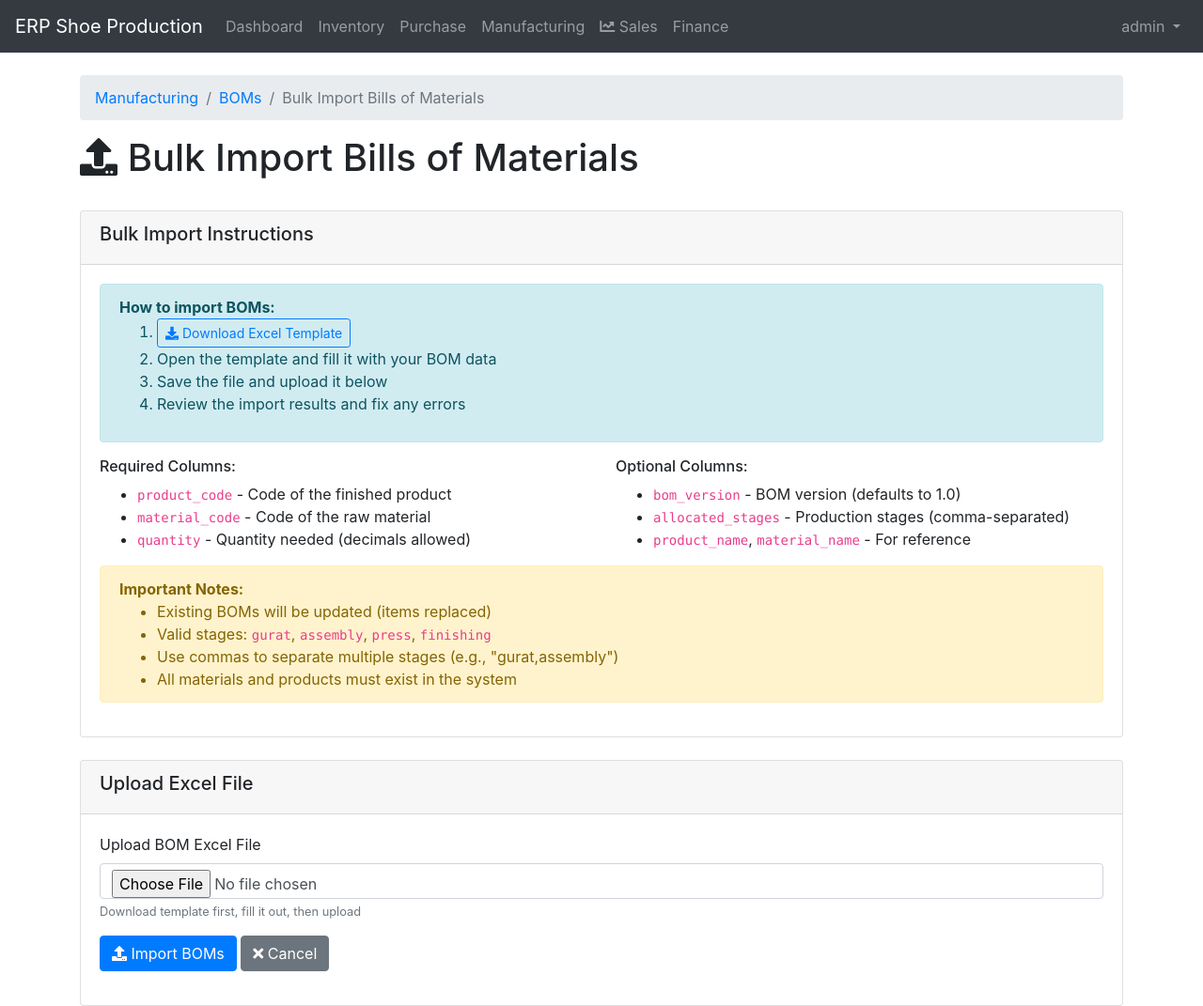
After one commit to afrizal0225/ERP-BENGKEL, a Django app: page /manufacturing/boms/bulk-import/ in a window 1280 px wide. The commit adds this page. Shown: the whole page at 94% size. Run offline with Django 5.2, Linux system fonts and the light colour scheme; a user stored in the database is signed in; data comes from the database, SQL or seed files in the repository; both versions use the stored data as it was after the commit; some libraries are stand-ins or nearby versions.

Commit message:
Update BOM
format bom sudah bisa dipisah per station dan multiitem via importing

```diff
--- a/manufacturing/forms.py
+++ b/manufacturing/forms.py
@@ -48,14 +48,15 @@ class BOMItemForm(forms.ModelForm):
 
     class Meta:
         model = BOMItem
-        fields = ['material', 'quantity', 'unit_cost', 'allocated_stages']
+        fields = ['material', 'quantity', 'allocated_stages']
         widgets = {
             'quantity': forms.NumberInput(attrs={'step': '0.01'}),
-            'unit_cost': forms.NumberInput(attrs={'step': '0.01'}),
         }
 
     def __init__(self, *args, **kwargs):
         super().__init__(*args, **kwargs)
+        # Filter materials to only active ones
+        self.fields['material'].queryset = RawMaterial.objects.filter(is_active=True).order_by('name')
         if self.instance and self.instance.pk:
             self.fields['allocated_stages'].initial = self.instance.allocated_stages
 
@@ -67,8 +68,9 @@ BOMItemFormSet = inlineformset_factory(
     form=BOMItemForm,
     extra=1,
     can_delete=True,
-    min_num=1,
-    validate_min=True,
+    min_num=0,
+    validate_min=False,
+    max_num=20,  # Allow up to 20 items
 )
 
 
@@ -206,3 +208,18 @@ class BulkWorkOrderGenerationForm(forms.Form):
                 )
 
         return cleaned_data
+
+
+class BOMBulkImportForm(forms.Form):
+    """Form for bulk importing BOMs from Excel"""
+    excel_file = forms.FileField(
+        label="Upload BOM Excel File",
+        help_text="Download template first, fill it out, then upload",
+        widget=forms.FileInput(attrs={'accept': '.xlsx,.xls'})
+    )
+
+    def clean_excel_file(self):
+        file = self.cleaned_data['excel_file']
+        if not file.name.endswith(('.xlsx', '.xls')):
+            raise forms.ValidationError("Only Excel files (.xlsx, .xls) are allowed")
+        return file
--- a/manufacturing/urls.py
+++ b/manufacturing/urls.py
@@ -21,6 +21,8 @@ urlpatterns = [
     path('boms/<int:pk>/', views.bill_of_materials_detail, name='bill_of_materials_detail'),
     path('boms/<int:pk>/update/', views.bill_of_materials_update, name='bill_of_materials_update'),
     path('boms/<int:pk>/delete/', views.bill_of_materials_delete, name='bill_of_materials_delete'),
+    path('boms/bulk-import/', views.bom_bulk_import, name='bom_bulk_import'),
+    path('boms/download-template/', views.download_bom_template, name='download_bom_template'),
 
     # Work Order URLs
     path('work-orders/', views.work_order_list, name='work_order_list'),
@@ -34,4 +36,7 @@ urlpatterns = [
 
     # Reports URLs
     path('reports/', views.manufacturing_reports, name='manufacturing_reports'),
+
+    # API URLs
+    path('api/material-price/<int:material_id>/', views.get_material_price, name='get_material_price'),
 ]
--- a/manufacturing/views.py
+++ b/manufacturing/views.py
@@ -15,9 +15,22 @@ from .models import (
 from .forms import (
     ProductionOrderForm, BillOfMaterialsForm, BOMItemFormSet,
     WorkOrderForm, MaterialConsumptionForm, ProductionProgressForm,
-    BulkWorkOrderGenerationForm
+    BulkWorkOrderGenerationForm, BOMBulkImportForm
 )
 from inventory.models import FinishedProduct, RawMaterial
+
+
+@login_required
+def get_material_price(request, material_id):
+    """API view to get material unit price"""
+    try:
+        material = RawMaterial.objects.get(id=material_id)
+        return JsonResponse({
+            'unit_price': float(material.unit_price),
+            'name': material.name
+        })
+    except RawMaterial.DoesNotExist:
+        return JsonResponse({'error': 'Material not found'}, status=404)
 
 
 @login_required
@@ -318,9 +331,13 @@ def bill_of_materials_create(request):
         form = BillOfMaterialsForm()
         formset = BOMItemFormSet()
 
+    # Get all active raw materials for the template
+    materials = RawMaterial.objects.filter(is_active=True).order_by('name').values('id', 'code', 'name', 'unit_price')
+
     context = {
         'form': form,
         'formset': formset,
+        'materials': list(materials),
         'title': 'Create Bill of Materials'
     }
     return render(request, 'manufacturing/bom_form.html', context)
@@ -362,10 +379,14 @@ def bill_of_materials_update(request, pk):
         form = BillOfMaterialsForm(instance=bom)
         formset = BOMItemFormSet(instance=bom)
 
+    # Get all active raw materials for the template
+    materials = RawMaterial.objects.filter(is_active=True).order_by('name').values('id', 'code', 'name', 'unit_price')
+
     context = {
         'form': form,
         'formset': formset,
         'bom': bom,
+        'materials': list(materials),
         'title': f'Update BOM: {bom.product.name} v{bom.version}'
     }
     return render(request, 'manufacturing/bom_form.html', context)
@@ -625,3 +646,222 @@ def manufacturing_reports(request):
         'title': 'Manufacturing Reports'
     }
     return render(request, 'manufacturing/reports.html', context)
+
+
+@login_required
+def download_bom_template(request):
+    """Download BOM import template"""
+    try:
+        import pandas as pd
+    except ImportError:
+        messages.error(request, "pandas library is required for Excel export. Please install it.")
+        return redirect('bill_of_materials_list')
+
+    # Create template DataFrame
+    template_data = {
+        'product_code': ['PROD001', 'PROD001', 'PROD001', 'PROD002', 'PROD002'],
+        'product_name': ['Sample Product 1', 'Sample Product 1', 'Sample Product 1', 'Sample Product 2', 'Sample Product 2'],
+        'bom_version': [1.0, 1.0, 1.0, 1.0, 1.0],
+        'material_code': ['MAT001', 'MAT002', 'MAT003', 'MAT004', 'MAT005'],
+        'material_name': ['Material 1', 'Material 2', 'Material 3', 'Material 4', 'Material 5'],
+        'quantity': [2.5, 1.0, 3.0, 1.5, 0.5],
+        'allocated_stages': ['gurat,assembly', 'press', 'finishing,gurat', 'assembly', 'gurat,press,finishing']
+    }
+
+    df = pd.DataFrame(template_data)
+
+    # Get actual products and materials from database
+    products = FinishedProduct.objects.filter(is_active=True).values('code', 'name').order_by('code')
+    materials = RawMaterial.objects.filter(is_active=True).values('code', 'name', 'unit', 'unit_price').order_by('code')
+
+    # Create Excel response
+    from django.http import HttpResponse
+    response = HttpResponse(content_type='application/vnd.openxmlformats-officedocument.spreadsheetml.sheet')
+    response['Content-Disposition'] = 'attachment; filename="bom_import_template.xlsx"'
+
+    with pd.ExcelWriter(response, engine='openpyxl') as writer:
+        df.to_excel(writer, sheet_name='BOM_Import', index=False)
+
+        # Add products reference sheet
+        products_df = pd.DataFrame(list(products))
+        products_df.columns = ['Product Code', 'Product Name']
+        products_df.to_excel(writer, sheet_name='Available_Products', index=False)
+
+        # Add materials reference sheet
+        materials_df = pd.DataFrame(list(materials))
+        materials_df.columns = ['Material Code', 'Material Name', 'Unit', 'Unit Price']
+        materials_df.to_excel(writer, sheet_name='Available_Materials', index=False)
+
+        # Add instructions sheet
+        instructions_df = pd.DataFrame({
+            'Instructions': [
+                'Fill out this template to bulk import Bills of Materials (BOMs)',
+                '',
+                'REQUIRED COLUMNS:',
+                '• product_code: Code of the finished product (see Available_Products sheet)',
+                '• material_code: Code of the raw material (see Available_Materials sheet)',
+                '• quantity: Quantity of material needed (decimal allowed)',
+                '',
+                'OPTIONAL COLUMNS:',
+                '• product_name: Name of the product (for reference)',
+                '• bom_version: BOM version number (defaults to 1.0)',
+                '• material_name: Name of the material (for reference)',
+                '• allocated_stages: Production stages (comma-separated: gurat,assembly,press,finishing)',
+                '',
+                'NOTES:',
+                '• Each row represents one BOM item',
+                '• Multiple rows with same product_code + bom_version = one BOM with multiple items',
+                '• Existing BOMs will be updated (items replaced)',
+                '• allocated_stages can be: gurat, assembly, press, finishing (or combinations)',
+                '• Leave allocated_stages empty for no stage allocation',
+                '• Check Available_Products and Available_Materials sheets for valid codes'
+            ]
+        })
+        instructions_df.to_excel(writer, sheet_name='Instructions', index=False)
+
+    return response
+
+
+@login_required
+def bom_bulk_import(request):
+    """Bulk import BOMs from Excel file"""
+    if request.method == 'POST':
+        form = BOMBulkImportForm(request.POST, request.FILES)
+        if form.is_valid():
+            excel_file = form.cleaned_data['excel_file']
+
+            try:
+                import pandas as pd
+            except ImportError:
+                messages.error(request, "pandas library is required for Excel import. Please install it.")
+                return redirect('bom_bulk_import')
+
+            try:
+                # Read Excel file
+                df = pd.read_excel(excel_file)
+
+                # Validate required columns
+                required_cols = ['product_code', 'material_code', 'quantity']
+                missing_cols = [col for col in required_cols if col not in df.columns]
+                if missing_cols:
+                    messages.error(request, f"Missing required columns: {', '.join(missing_cols)}")
+                    return redirect('bom_bulk_import')
+
+                # Group by product and version for BOM creation
+                group_cols = ['product_code']
+                if 'bom_version' in df.columns:
+                    group_cols.append('bom_version')
+
+                bom_groups = df.groupby(group_cols)
+
+                success_count = 0
+                error_messages = []
+                warning_messages = []
+
+                with transaction.atomic():
+                    for group_keys, group_df in bom_groups:
+                        try:
+                            if isinstance(group_keys, tuple):
+                                product_code = group_keys[0]
+                                version = group_keys[1] if len(group_keys) > 1 else 1.0
+                            else:
+                                product_code = group_keys
+                                version = 1.0
+
+                            # Get product
+                            try:
+                                product = FinishedProduct.objects.get(code=product_code)
+                            except FinishedProduct.DoesNotExist:
+                                error_messages.append(f"Product with code '{product_code}' not found")
+                                continue
+
+                            # Create or update BOM
+                            bom, created = BillOfMaterials.objects.get_or_create(
+                                product=product,
+                                version=version,
+                                defaults={'created_by': request.user}
+                            )
+
+                            if not created:
+                                warning_messages.append(f"BOM for {product_code} v{version} already exists and will be updated")
+
+                            # Clear existing items
+                            bom.items.all().delete()
+
+                            # Create BOM items
+                            for idx, row in group_df.iterrows():
+                                try:
+                                    material_code = str(row['material_code']).strip()
+                                    material = RawMaterial.objects.get(code=material_code)
+
+                                    quantity = Decimal(row['quantity'])
+                                    if quantity <= 0:
+                                        error_messages.append(f"Invalid quantity {quantity} for material {material_code} in product {product_code}")
+                                        continue
+
+                                    # Parse allocated stages
+                                    stages = []
+                                    if 'allocated_stages' in df.columns and pd.notna(row.get('allocated_stages')):
+                                        stages_str = str(row['allocated_stages']).strip()
+                                        if stages_str:
+                                            stages = [s.strip() for s in stages_str.split(',') if s.strip()]
+                                            # Validate stages
+                                            valid_stages = ['gurat', 'assembly', 'press', 'finishing']
+                                            invalid_stages = [s for s in stages if s not in valid_stages]
+                                            if invalid_stages:
+                                                warning_messages.append(f"Invalid stages {invalid_stages} for material {material_code}, using valid stages only")
+                                            stages = [s for s in stages if s in valid_stages]
+
+                                    # Calculate unit cost
+                                    unit_cost = material.unit_price * quantity
+
+                                    BOMItem.objects.create(
+                                        bom=bom,
+                                        material=material,
+                                        quantity=quantity,
+                                        unit_cost=unit_cost,
+                                        allocated_stages=stages
+                                    )
+                                    print(f"Created BOMItem: {material_code} - {quantity} - {unit_cost}")
+
+                                except RawMaterial.DoesNotExist:
+                                    error_messages.append(f"Material with code '{material_code}' not found")
+                                    continue
+                                except (ValueError, TypeError) as e:
+                                    error_messages.append(f"Invalid data for material {material_code}: {str(e)}")
+                                    continue
+
+                            # Calculate total cost
+                            bom.calculate_total_cost()
+                            success_count += 1
+
+                        except Exception as e:
+                            error_messages.append(f"Error processing BOM for {product_code}: {str(e)}")
+
+                # Display results
+                if success_count > 0:
+                    messages.success(request, f"Successfully imported/updated {success_count} BOM(s)")
+
+                for msg in warning_messages[:5]:  # Limit warnings
+                    messages.warning(request, msg)
+
+                for msg in error_messages[:10]:  # Limit errors
+                    messages.error(request, msg)
+
+                if len(warning_messages) > 5:
+                    messages.warning(request, f"... and {len(warning_messages) - 5} more warnings")
+                if len(error_messages) > 10:
+                    messages.error(request, f"... and {len(error_messages) - 10} more errors")
+
+            except Exception as e:
+                messages.error(request, f"Import failed: {str(e)}")
+
+            return redirect('bill_of_materials_list')
+    else:
+        form = BOMBulkImportForm()
+
+    context = {
+        'form': form,
+        'title': 'Bulk Import Bills of Materials'
+    }
+    return render(request, 'manufacturing/bom_bulk_import.html', context)
--- /dev/null
+++ b/templates/manufacturing/bom_bulk_import.html
@@ -0,0 +1,96 @@
+{% extends 'base.html' %}
+{% load bootstrap4 %}
+
+{% block title %}{{ title }} - ERP Shoe Production{% endblock %}
+
+{% block content %}
+<div class="row">
+    <div class="col-12">
+        <nav aria-label="breadcrumb">
+            <ol class="breadcrumb">
+                <li class="breadcrumb-item"><a href="{% url 'manufacturing_list' %}">Manufacturing</a></li>
+                <li class="breadcrumb-item"><a href="{% url 'bill_of_materials_list' %}">BOMs</a></li>
+                <li class="breadcrumb-item active">{{ title }}</li>
+            </ol>
+        </nav>
+
+        <h1><i class="fas fa-upload"></i> {{ title }}</h1>
+    </div>
+</div>
+
+<div class="row mt-4">
+    <div class="col-12">
+        <div class="card">
+            <div class="card-header">
+                <h5>Bulk Import Instructions</h5>
+            </div>
+            <div class="card-body">
+                <div class="alert alert-info">
+                    <strong>How to import BOMs:</strong>
+                    <ol>
+                        <li><a href="{% url 'download_bom_template' %}" class="btn btn-sm btn-outline-primary">
+                            <i class="fas fa-download"></i> Download Excel Template
+                        </a></li>
+                        <li>Open the template and fill it with your BOM data</li>
+                        <li>Save the file and upload it below</li>
+                        <li>Review the import results and fix any errors</li>
+                    </ol>
+                </div>
+
+                <div class="row">
+                    <div class="col-md-6">
+                        <h6>Required Columns:</h6>
+                        <ul>
+                            <li><code>product_code</code> - Code of the finished product</li>
+                            <li><code>material_code</code> - Code of the raw material</li>
+                            <li><code>quantity</code> - Quantity needed (decimals allowed)</li>
+                        </ul>
+                    </div>
+                    <div class="col-md-6">
+                        <h6>Optional Columns:</h6>
+                        <ul>
+                            <li><code>bom_version</code> - BOM version (defaults to 1.0)</li>
+                            <li><code>allocated_stages</code> - Production stages (comma-separated)</li>
+                            <li><code>product_name</code>, <code>material_name</code> - For reference</li>
+                        </ul>
+                    </div>
+                </div>
+
+                <div class="alert alert-warning">
+                    <strong>Important Notes:</strong>
+                    <ul class="mb-0">
+                        <li>Existing BOMs will be updated (items replaced)</li>
+                        <li>Valid stages: <code>gurat</code>, <code>assembly</code>, <code>press</code>, <code>finishing</code></li>
+                        <li>Use commas to separate multiple stages (e.g., "gurat,assembly")</li>
+                        <li>All materials and products must exist in the system</li>
+                    </ul>
+                </div>
+            </div>
+        </div>
+    </div>
+</div>
+
+<div class="row mt-4">
+    <div class="col-12">
+        <div class="card">
+            <div class="card-header">
+                <h5>Upload Excel File</h5>
+            </div>
+            <div class="card-body">
+                <form method="post" enctype="multipart/form-data">
+                    {% csrf_token %}
+                    {% bootstrap_form form %}
+                    <div class="form-group">
+                        <button type="submit" class="btn btn-primary">
+                            <i class="fas fa-upload"></i> Import BOMs
+                        </button>
+                        <a href="{% url 'bill_of_materials_list' %}" class="btn btn-secondary">
+                            <i class="fas fa-times"></i> Cancel
+                        </a>
+                    </div>
+                </form>
+            </div>
+        </div>
+    </div>
+</div>
+{% endblock %}
```
Also changed, not shown: inventory/forms.py (+13 -0 lines), inventory/models.py (+16 -0 lines), manufacturing/models.py (+7 -1 lines), templates/inventory/raw_material_form.html (+24 -0 lines), templates/manufacturing/bom_form.html (+77 -13 lines), templates/manufacturing/bom_list.html (+8 -3 lines), db.sqlite3, manufacturing/migrations/0003_alter_bomitem_unit_cost.py (added), 1 other file.
